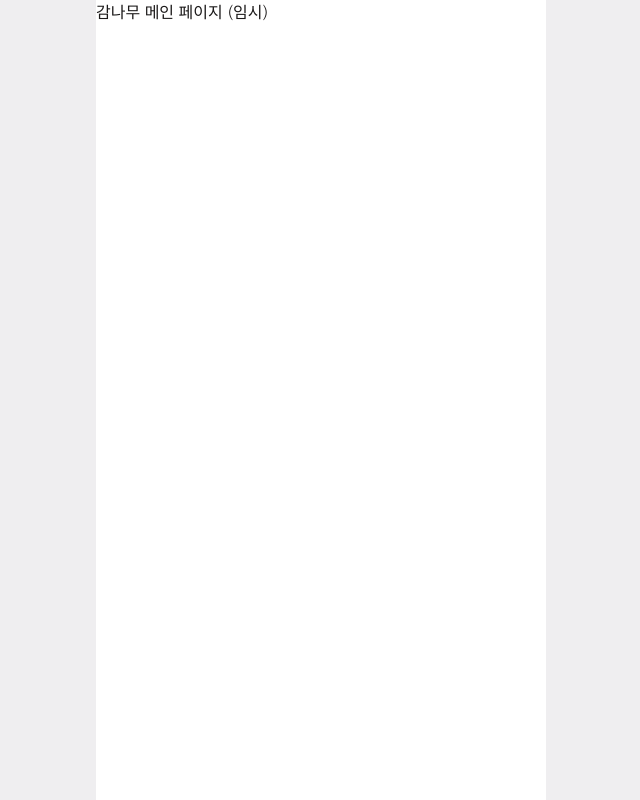
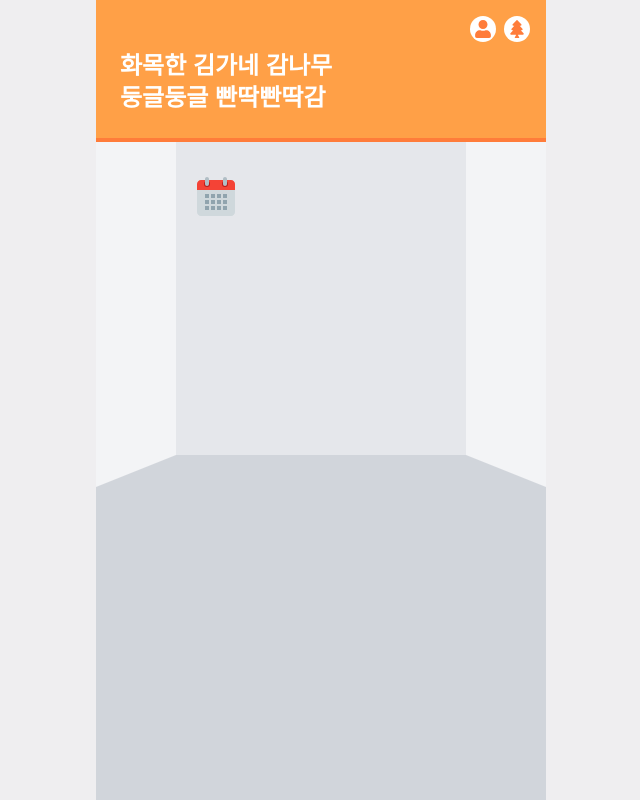
Before and after one commit to eungchaeungcha/juang_client, a Next.js app: page /main in a window 1280 px wide. Shown: the whole page, without its empty margins (319-959 px from the left). Built offline with nearby package versions, Linux system fonts and the light colour scheme.

Commit message:
feat: 감나무 방 UI 임시 작성

```diff
--- a/src/app/main/page.tsx
+++ b/src/app/main/page.tsx
@@ -1,3 +1,39 @@
+import { FaTree, FaUser } from "react-icons/fa";
+import { FcCalendar } from "react-icons/fc";
+import { CustomCharacter } from "@/components";
+
+const mainPageValues = {
+  treeName: "화목한 김가네",
+  userName: "둥글둥글 빤딱빤딱",
+};
+
 export default function Page() {
-  return <div>감나무 메인 페이지 (임시)</div>;
+  return (
+    <div className="h-full flex flex-col bg-yellow-50">
+      {/* TOP - 감나무 제목, 유저 설정 버튼, 나무 설정 버튼 */}
+      <div className="bg-orange-primary p-4 border-b-4 border-orange-secondray">
+        <div className="flex gap-2 justify-end text-orange-secondray text-lg">
+          <div className="bg-white flex-col-center w-fit p-1 rounded-full styled-click">
+            <FaUser />
+          </div>
+          <div className="bg-white flex-col-center w-fit p-1 rounded-full styled-click">
+            <FaTree />
+          </div>
+        </div>
+        <div className="text-white font-bold w-fit p-2 text-2xl">
+          <div>{mainPageValues.treeName} 감나무</div>
+          <div>{mainPageValues.userName}감</div>
+        </div>
+      </div>
+      <div className="flex flex-col w-full flex-grow relative">
+        <div className="flex-grow border-b-[2rem] bg-gray-200 border-b-gray-300 border-l-[5rem] border-r-[5rem] border-r-gray-100 border-l-gray-100" />
+        <CustomCharacter
+          className="absolute left-0 right-0 bottom-0 m-auto h-[55%]"
+          charId="character1"
+        />
+        <FcCalendar className="absolute text-5xl left-24 top-8" />
+      </div>
+      <div className="flex flex-grow bg-gray-300 w-full " />
+    </div>
+  );
 }
```
